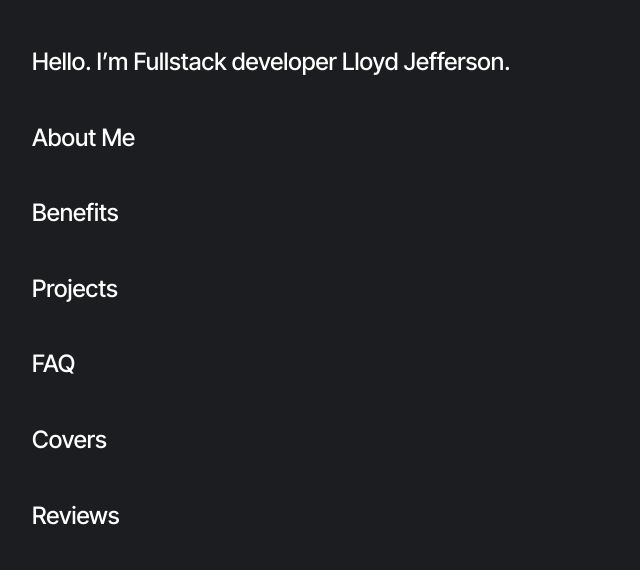
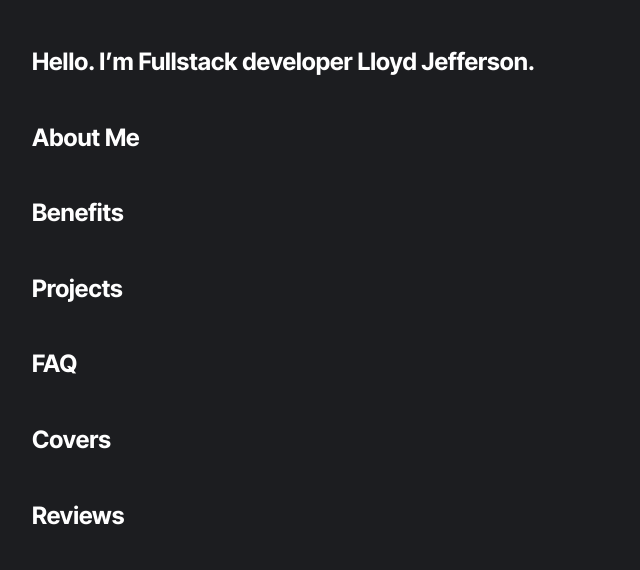
Before and after one commit to AnnaBryzghalova/goit25-team17-portfolio, a website built with Vite: page src/index.html in a window 1280 px wide. Shown: the top 570 px of the page, without its empty margins (0-640 px from the left). Built offline with nearby package versions, Linux system fonts and the light colour scheme.

Commit message:
Some fixes in base.css

```diff
--- a/src/css/base.css
+++ b/src/css/base.css
@@ -1,15 +1,13 @@
-* {
+body {
   font-family: 'Inter Tight', serif;
-  font-optical-sizing: auto;
+  font-size: 16px;
   font-weight: 500;
   font-style: normal;
-}
+  font-optical-sizing: auto;
+  color: #fff;
 
-body {
   min-height: 100vh;
   scroll-behavior: smooth;
-  font-family: 'DM Sans', sans-serif;
-  color: #fff;
   background-color: #1c1d20;
 }
 
```
